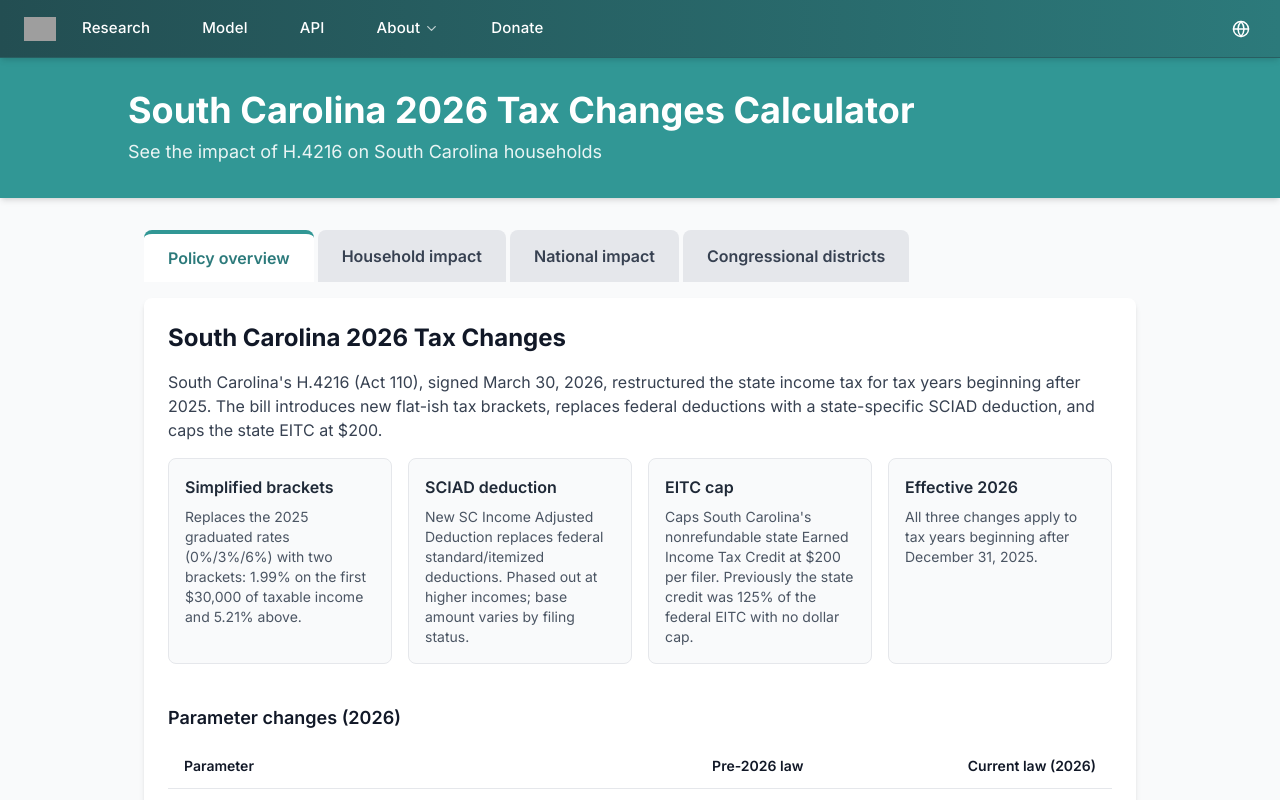
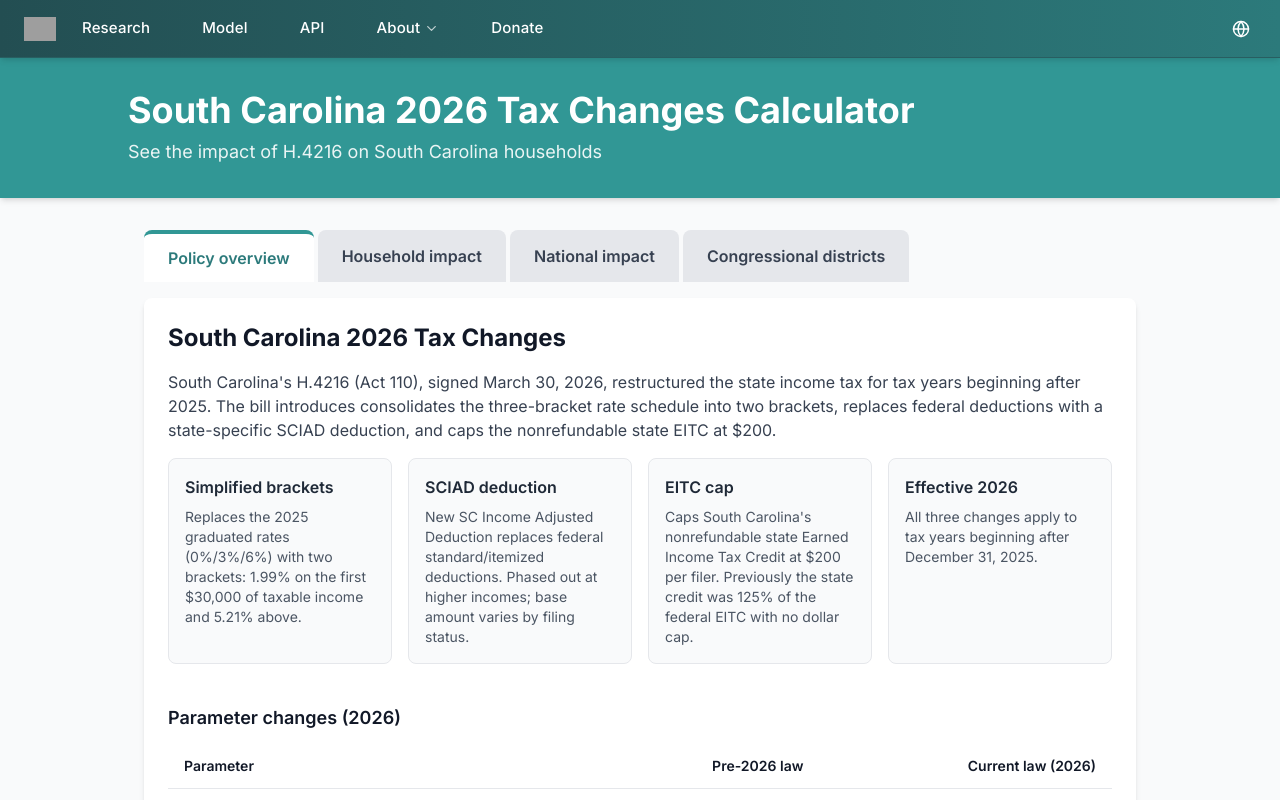
Before and after one commit to PolicyEngine/south-carolina-2026-tax-changes, a Next.js app in the folder frontend/: page /us/south-carolina-2026-tax-changes/ in a window 1280 px wide. Shown: the top 800 px of the page. Built offline with nearby package versions, Linux system fonts and the light colour scheme; grey boxes are pictures that could not be loaded.

Commit message:
Polish overview summary text

```diff
--- a/frontend/components/PolicyOverview.tsx
+++ b/frontend/components/PolicyOverview.tsx
@@ -11,8 +11,8 @@ export default function PolicyOverview() {
         <p className="text-gray-700 mb-4">
           South Carolina&apos;s H.4216 (Act 110), signed March 30, 2026, restructured
           the state income tax for tax years beginning after 2025. The bill introduces
-          new flat-ish tax brackets, replaces federal deductions with a state-specific
-          SCIAD deduction, and caps the state EITC at $200.
+          consolidates the three-bracket rate schedule into two brackets, replaces federal deductions with a state-specific
+          SCIAD deduction, and caps the nonrefundable state EITC at $200.
         </p>
         <div className="grid grid-cols-1 md:grid-cols-2 lg:grid-cols-4 gap-4 mb-4">
           <div className="bg-gray-50 border border-gray-200 rounded-lg p-4">
```
